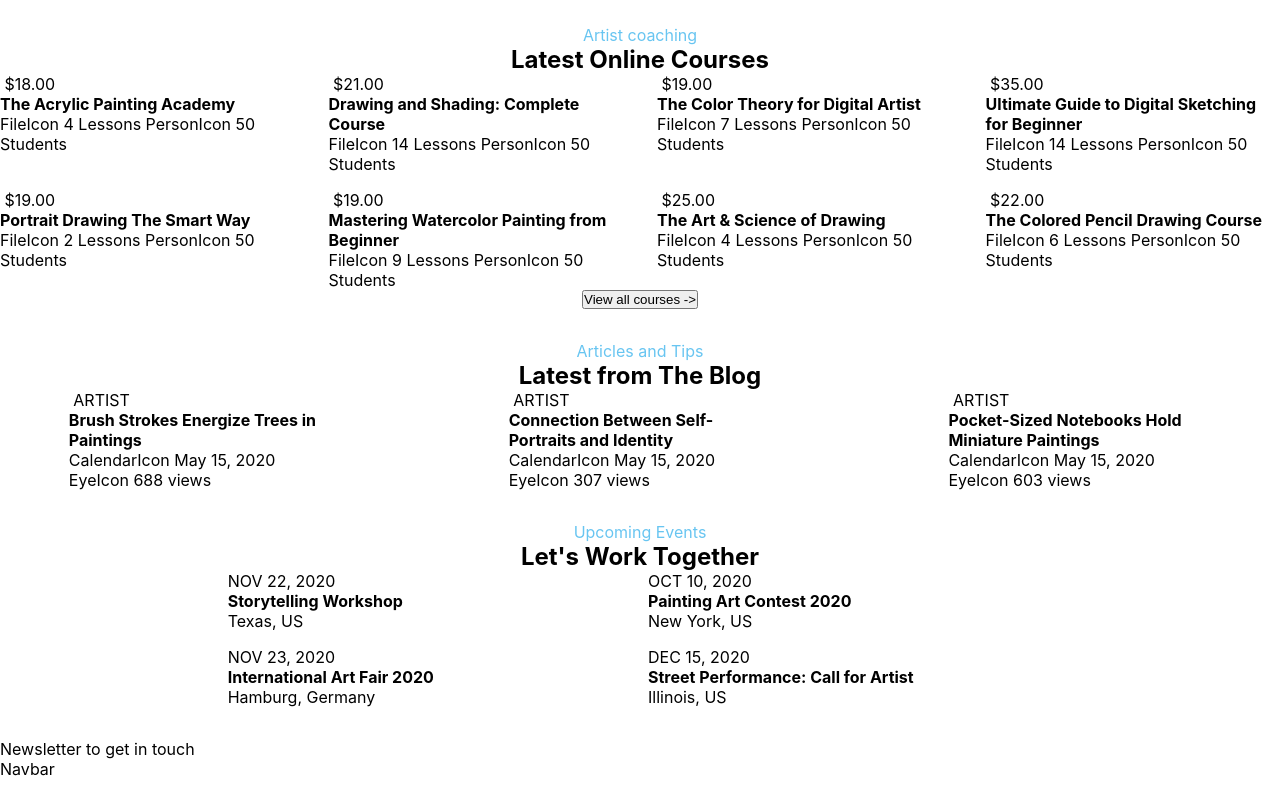
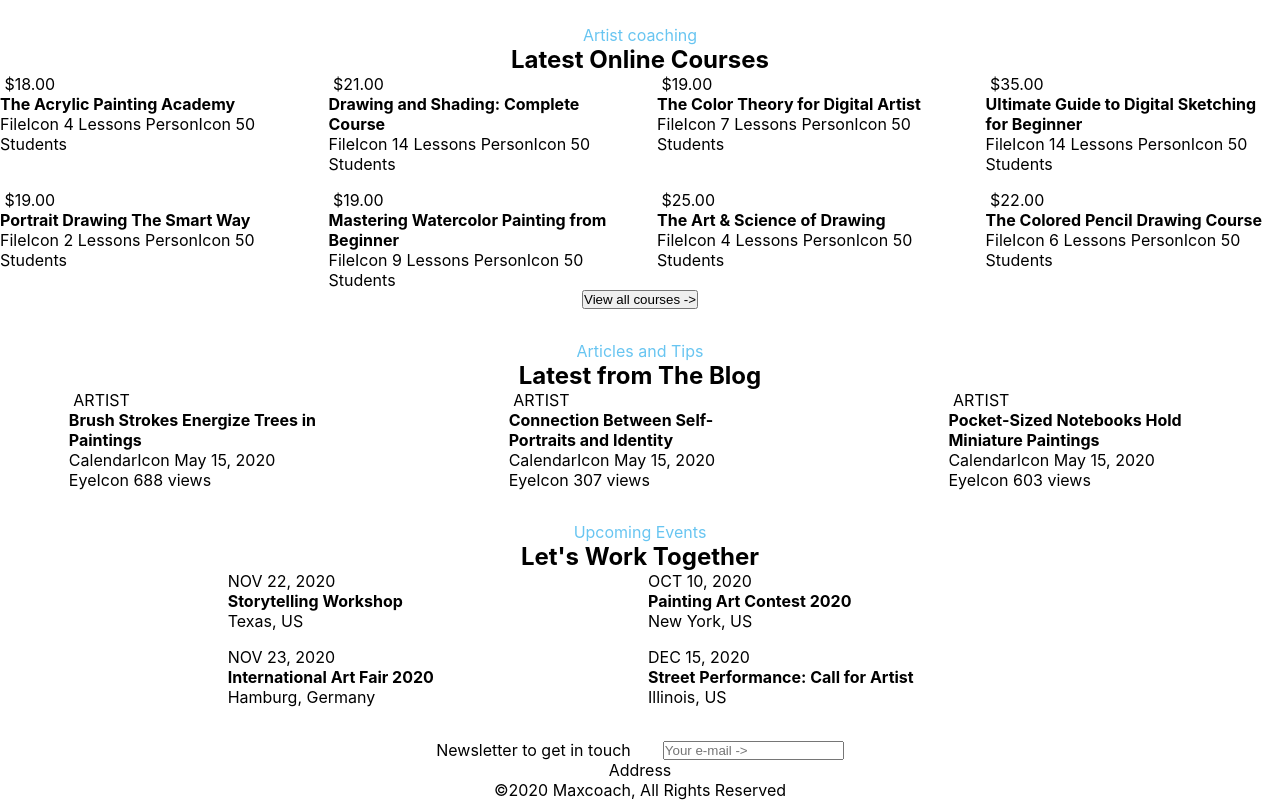
Before and after one commit to FrancescoLimpias/proj-html-vuejs, a Vue app: page / in a window 1280 px wide. Shown: the part 782-1582 px from the top of the page. Before the commit the page ends 1561 px from the top, so only its background shows below. Built offline with nearby package versions, Linux system fonts and the light colour scheme.

Commit message:
Added base AppFooter style

```diff
--- a/src/components/AppFooter.vue
+++ b/src/components/AppFooter.vue
@@ -6,17 +6,50 @@
 
         <!-- Form: newsletter -->
         <div class="newsletter">
-            Newsletter to get in touch
+            <div class="title">
+                Newsletter to get in touch
+            </div>
+            <div class="form">
+                <input type="text" placeholder="Your e-mail ->">
+            </div>
         </div>
 
         <!-- Navbar -->
         <nav>
-            Navbar
+            <ul>
+                <li>
+                    Address
+                </li>
+            </ul>
         </nav>
+
+        <div class="rights">
+            <span class="info">
+                ©2020 Maxcoach, All Rights Reserved
+            </span>
+        </div>
 
     </div>
 </template>
 
 <style lang="scss" scoped>
-.AppFooter {}
+.AppFooter {
+    .newsletter {
+        display: flex;
+        justify-content: center;
+        align-items: center;
+        gap: 2rem;
+    }
+
+    ul{
+        display: flex;
+        justify-content: center;
+        align-items: center;
+        list-style-type: none;
+    }
+
+    .rights{
+        text-align: center;
+    }
+}
 </style>
```
